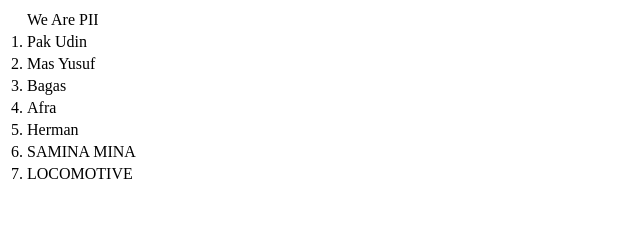
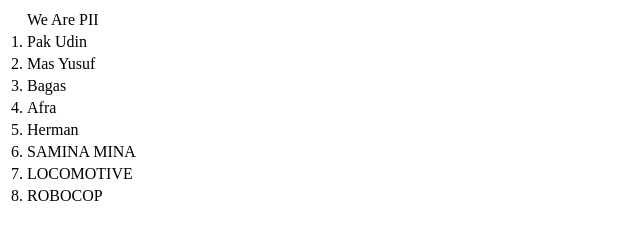
Before and after one commit to bagaskorocode/belajarGitPII, a plain HTML site: page index.html in a window 1280 px wide. Shown: the whole page, without its empty margins (0-640 px from the left). Drawn offline with Linux system fonts and the light colour scheme.

Commit message:
Update 2st H

```diff
--- a/index.html
+++ b/index.html
@@ -67,6 +67,14 @@
               LOCOMOTIVE
             </td>
           </tr>
+          <tr>
+            <td>
+              8.
+            </td>
+            <td>
+              ROBOCOP
+            </td>
+          </tr>
         </td>
       </table>
     </div>
```
